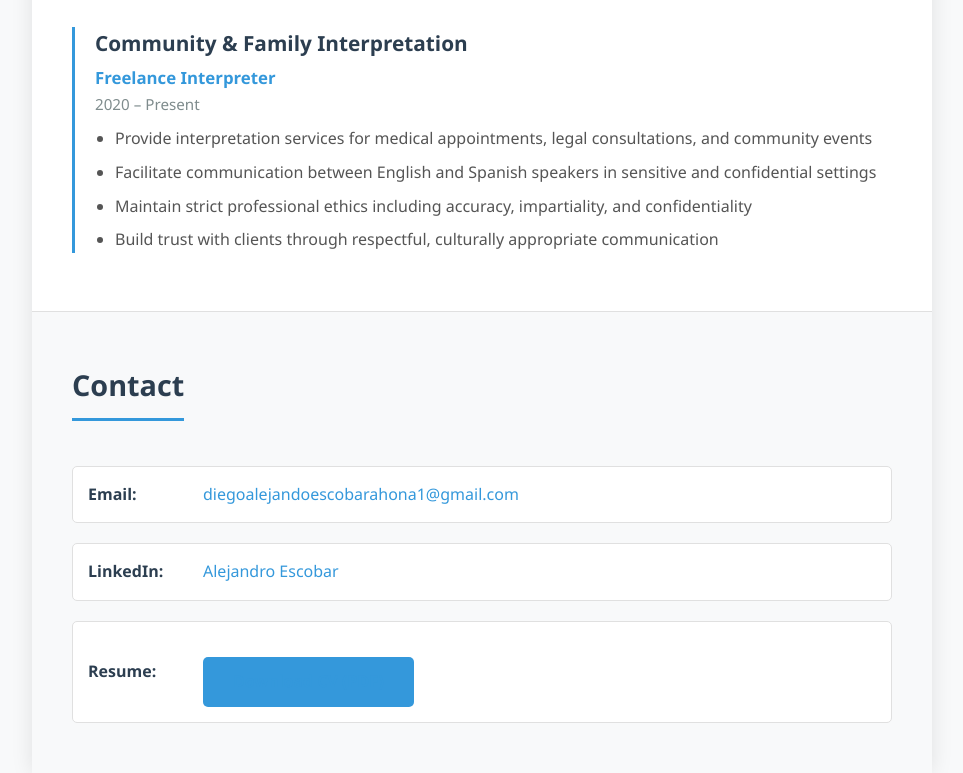
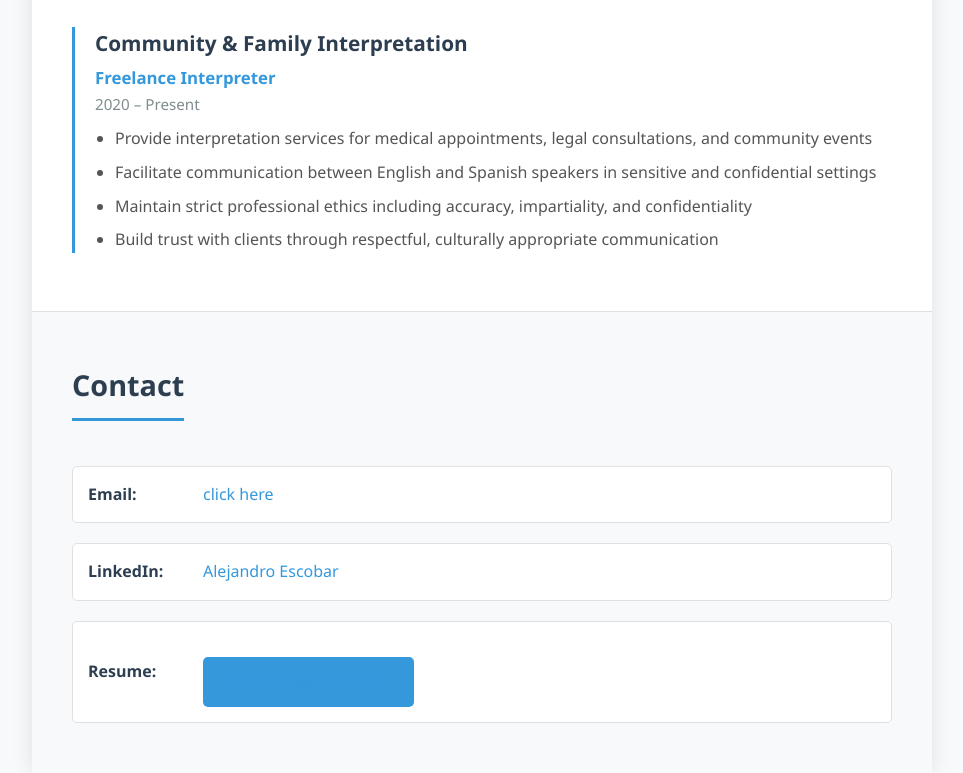
Before and after one commit to bapatata688/resume, a plain HTML site: page index.html in a window 1280 px wide. Shown: the part 1866-2639 px from the top of the page, without its empty margins (158-1121 px from the left). Drawn offline with Linux system fonts and the light colour scheme.

Commit message:
it should work before here

```diff
--- a/index.html
+++ b/index.html
@@ -333,7 +333,7 @@
       <div class="contact-info">
         <div class="contact-item">
           <strong>Email:</strong>
-          <a href="mailto:diegoalejandoescobarahona1@gmail.com">diegoalejandoescobarahona1@gmail.com</a>
+          <a href="mailto:diegoalejandoescobarahona1@gmail.com">click here</a>
         </div>
         <div class="contact-item">
           <strong>LinkedIn:</strong>
```
